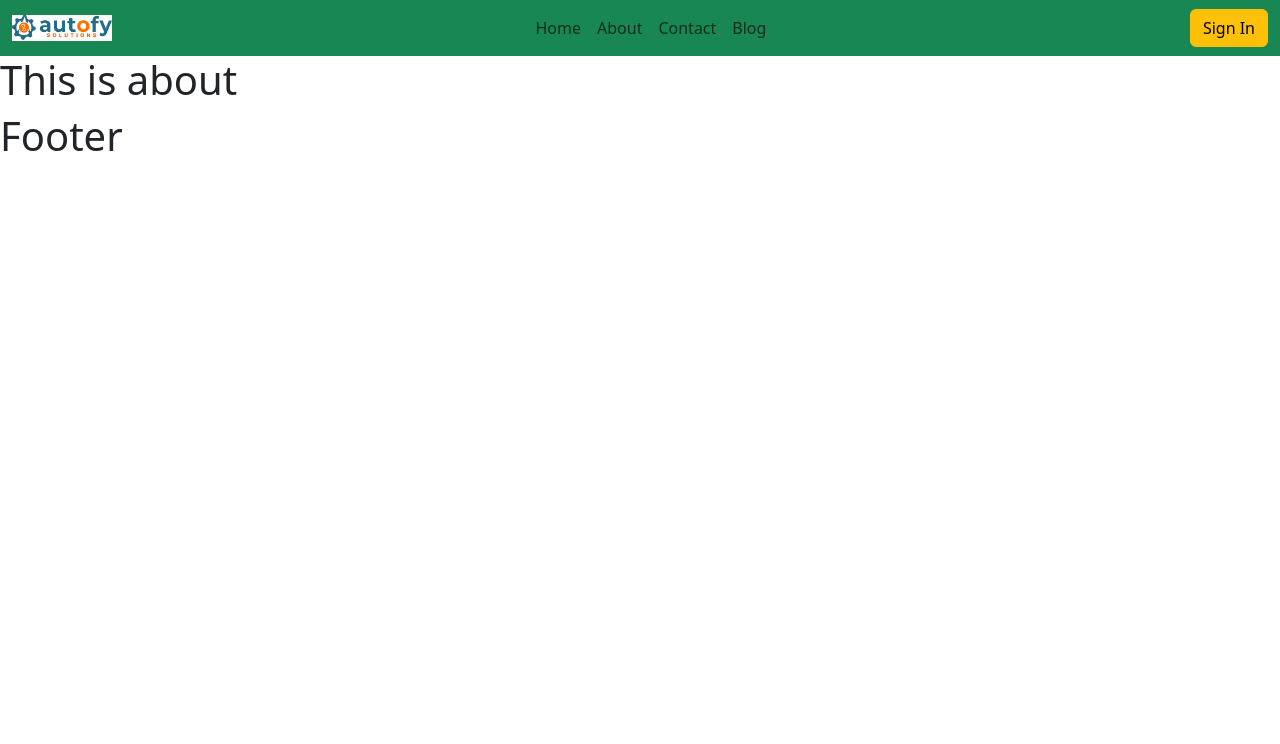
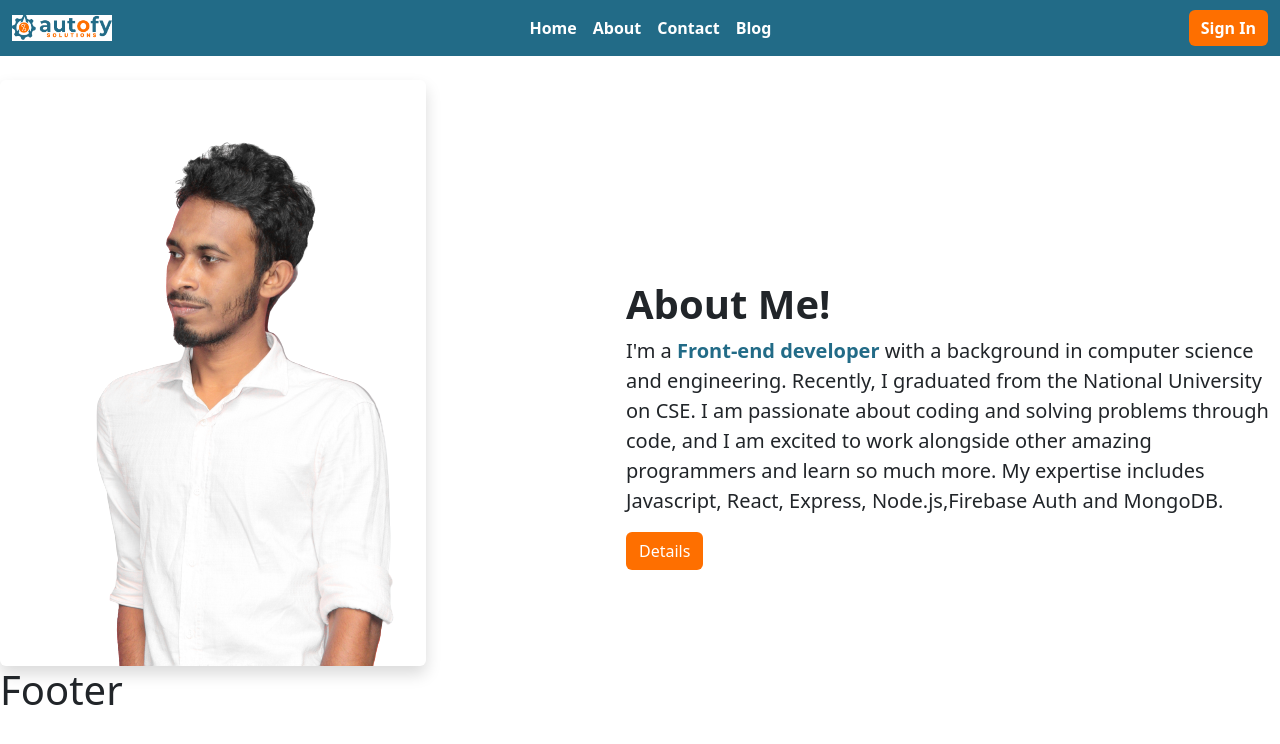
Before and after one commit to rhnchowdhury/Autofy-Solutions-Assignment, a React (Vite) app: page /about in a window 1280 px wide. Shown: the top 744 px of the page. Built offline with nearby package versions, Linux system fonts and the light colour scheme.

Commit message:
title update

```diff
--- a/package.json
+++ b/package.json
@@ -14,6 +14,7 @@
     "react": "^18.3.1",
     "react-bootstrap": "^2.10.4",
     "react-dom": "^18.3.1",
+    "react-helmet-async": "^2.0.5",
     "react-router-dom": "^6.26.1"
   },
   "devDependencies": {
--- a/src/App.jsx
+++ b/src/App.jsx
@@ -2,11 +2,14 @@
 import "bootstrap/dist/css/bootstrap.min.css";
 import { RouterProvider } from "react-router-dom";
 import router from "./Components/Layout/Route";
+import { HelmetProvider } from "react-helmet-async";
 
 function App() {
   return (
     <>
-      <RouterProvider router={router}></RouterProvider>
+      <HelmetProvider>
+        <RouterProvider router={router}></RouterProvider>
+      </HelmetProvider>
     </>
   );
 }
--- a/src/Components/Pages/About.jsx
+++ b/src/Components/Pages/About.jsx
@@ -1,7 +1,35 @@
+import { Link } from "react-router-dom";
+import image from "../../assets/raihan.png";
+import { Helmet } from "react-helmet-async";
 const About = () => {
   return (
-    <div>
-      <h1>This is about</h1>
+    <div className="mt-4">
+      <Helmet>
+        <title>About</title>
+      </Helmet>
+      <div className="d-flex">
+        <img src={image} alt="" className="shadow rounded" />
+        <div className="" style={{ marginLeft: "200px", marginTop: "200px" }}>
+          <h1 className="fs-1 fw-bold">About Me!</h1>
+          <p className="fs-5">
+            I'm a{" "}
+            <span className="fw-semibold" style={{ color: "#226B87" }}>
+              Front-end developer
+            </span>{" "}
+            with a background in computer science and engineering. Recently, I
+            graduated from the National University on CSE. I am passionate about
+            coding and solving problems through code, and I am excited to work
+            alongside other amazing programmers and learn so much more. My
+            expertise includes Javascript, React, Express, Node.js,Firebase Auth
+            and MongoDB.
+          </p>
+          <button className="btn " style={{ backgroundColor: "#FE6F00" }}>
+            <Link to="/" style={{ color: "white", textDecoration: "none" }}>
+              Details
+            </Link>
+          </button>
+        </div>
+      </div>
     </div>
   );
 };
--- a/src/Components/Pages/Contact.jsx
+++ b/src/Components/Pages/Contact.jsx
@@ -1,7 +1,43 @@
+import { Helmet } from "react-helmet-async";
+
 const Contact = () => {
   return (
-    <div>
-      <h1>This is contact</h1>
+    <div style={{ marginLeft: "100px", paddingTop: "50px" }}>
+      <Helmet>
+        <title>Contact</title>
+      </Helmet>
+      <h1 className="fs-1 fw-bold">Get in Touch</h1>
+      <div className="mt-5">
+        <div className="mb-4">
+          <label className="form-label fw-bold">Name</label>
+          <input
+            type="email"
+            className="form-control w-50"
+            placeholder="Your name"
+          />
+        </div>
+        <div className="mb-4">
+          <label className="form-label fw-bold">Email address</label>
+          <input
+            type="email"
+            className="form-control w-50"
+            placeholder="Email Address"
+          />
+        </div>
+        <div className="mb-4">
+          <label className="form-label fw-bold">Your Message</label>
+          <textarea
+            className="form-control w-50"
+            placeholder="Message"
+            rows="6"></textarea>
+        </div>
+        <input
+          type="submit"
+          value="Submit"
+          className="btn text-white fw-bold w-50"
+          style={{ backgroundColor: "#226B87" }}
+        />
+      </div>
     </div>
   );
 };
--- a/src/Components/Pages/Home.jsx
+++ b/src/Components/Pages/Home.jsx
@@ -1,11 +1,16 @@
+import { Helmet } from "react-helmet-async";
+
 const Home = () => {
   return (
     <div className="m-4">
+      <Helmet>
+        <title>Home</title>
+      </Helmet>
       <h1 className="fw-bold fs-1">
-        Hi, <br /> I'm Md. <span className="text-success">Rhihan</span>
+        Hi, <br /> I'm Md. <span style={{ color: "#226B87" }}>Rhihan</span>
       </h1>
       <p className="fw-semibold fs-3 mt-1">
-        Welcome to <span className="text-success">my Portfolio</span>
+        Welcome to <span style={{ color: "#226B87" }}>my Portfolio</span>
       </p>
     </div>
   );
--- a/src/Components/Shared/Navbar.jsx
+++ b/src/Components/Shared/Navbar.jsx
@@ -8,9 +8,10 @@ import { Link } from "react-router-dom";
 const Navbar = () => {
   return (
     <div>
-      <nav className="navbar navbar-expand-lg bg-success">
+      <nav
+        className="navbar navbar-expand-lg"
+        style={{ backgroundColor: "#226B87" }}>
         <div className="container-fluid">
-          {/* <a className="navbar-brand">Navbar</a> */}
           <img src="/src/assets/autofy.png" alt="" width={"100px"} />
           <div>
             <ul className="navbar-nav">
@@ -18,28 +19,35 @@ const Navbar = () => {
                 {/* <a className="nav-link active" aria-current="page" href="#">
                   Home
                 </a> */}
-                <Link to="/" className="nav-link">
+                <Link to="/" className="nav-link text-white fw-semibold">
                   Home
                 </Link>
               </li>
               <li className="nav-item">
-                <Link to="/about" className="nav-link">
+                <Link to="/about" className="nav-link text-white fw-semibold">
                   About
                 </Link>
               </li>
               <li className="nav-item">
-                <Link to="/contact" className="nav-link">
+                <Link to="/contact" className="nav-link text-white fw-semibold">
                   Contact
                 </Link>
               </li>
               <li className="nav-item">
-                <a className="nav-link" href="#">
+                <a className="nav-link text-white fw-semibold" href="#">
                   Blog
                 </a>
               </li>
             </ul>
           </div>
-          <Button variant="warning">Sign In</Button>
+          <Button
+            className="fw-semibold"
+            style={{
+              backgroundColor: "#FE6F00",
+              border: "none",
+            }}>
+            Sign In
+          </Button>
         </div>
       </nav>
     </div>
```
Also changed, not shown: src/assets/raihan.png (added), 1 other file (tests, documents, lock files or other folders).
